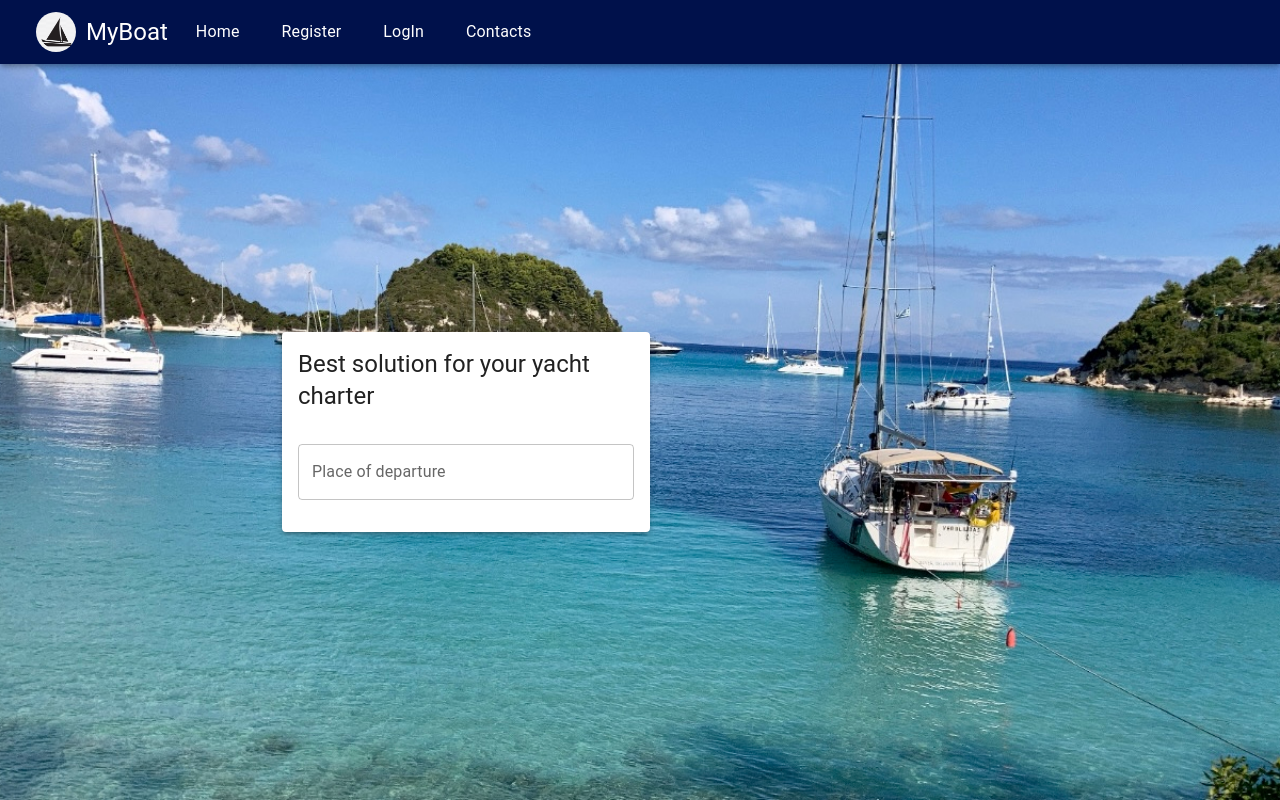
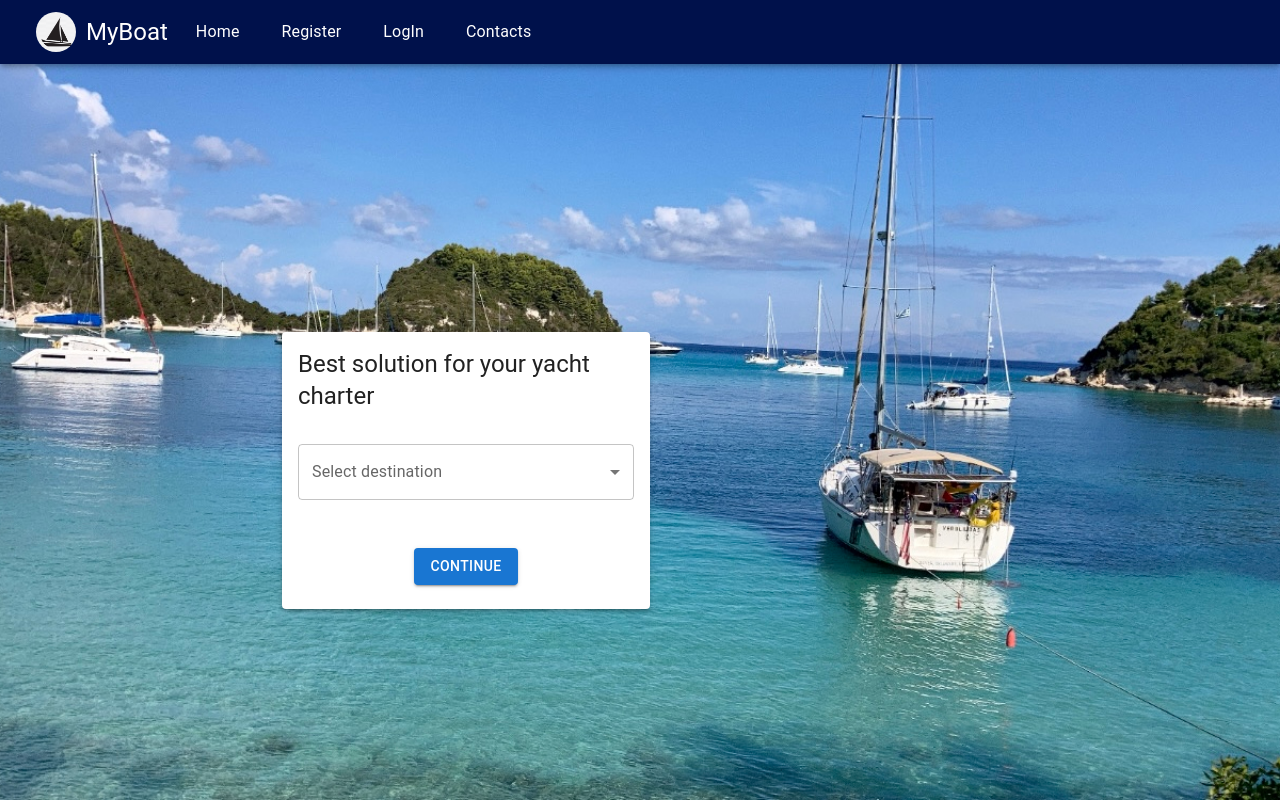
Before and after one commit to LaimaPetrauskiene/my-boat, a React (Create React App) app: page / in a window 1280 px wide. Built offline with nearby package versions, Linux system fonts and the light colour scheme.

Commit message:
Continue button added

```diff
--- a/src/components/home-page-card/DatePicker.jsx
+++ b/src/components/home-page-card/DatePicker.jsx
@@ -10,7 +10,7 @@ import DatePicker from "@mui/lab/DatePicker";
   return (
     <LocalizationProvider dateAdapter={AdapterDateFns}>
       <DatePicker
-        label="Basic example"
+        label="Dates"
         value={value}
         onChange={(newValue) => {
           setValue(newValue);
--- a/src/components/home-page-card/HomePageCard.jsx
+++ b/src/components/home-page-card/HomePageCard.jsx
@@ -1,7 +1,8 @@
 import React from "react";
-import { Paper, Box, TextField, Typography } from "@mui/material";
+import { Paper, Box, Button, Typography } from "@mui/material";
 
 import BasicDatePicker from "./DatePicker";
+import Places from "./Places";
 
 const HomePageCard = () => {
   return (
@@ -31,19 +32,16 @@ const HomePageCard = () => {
             flexDirection: "column",
           }}
         >
-          <TextField
-            sx={{ width: "100%" }}
-            id="outlined-basic"
-            label="Place of departure"
-            variant="outlined"
-          >
-            Place of departure
-          </TextField>
+          <Places />
           <Box sx={{ display: "flex", gap: 3, mb: 2 }}>
             <BasicDatePicker />
             <BasicDatePicker />
           </Box>
         </Box>
+        <Box sx={{display: "flex", justifyContent: "center", pb: 3}}>
+        <Button variant="contained">
+          Continue</Button>
+          </Box>
       </Paper>
     </Box>
   );
--- /dev/null
+++ b/src/components/home-page-card/Places.jsx
@@ -0,0 +1,33 @@
+import * as React from 'react';
+import Box from '@mui/material/Box';
+import InputLabel from '@mui/material/InputLabel';
+import MenuItem from '@mui/material/MenuItem';
+import FormControl from '@mui/material/FormControl';
+import Select from '@mui/material/Select';
+
+export default function BasicSelect() {
+  const [places, setPlaces] = React.useState('');
+
+  const handleChange = (event) => {
+    setPlaces(event.target.value);
+  };
+
+  return (
+    <Box sx={{ minWidth: "100%" }}>
+      <FormControl fullWidth>
+        <InputLabel id="places-select-label">Select destination</InputLabel>
+        <Select
+          labelId="places-select-label"
+          id="places-simple-select"
+          value={places}
+          label="SelectDestination"
+          onChange={handleChange}
+        >
+          <MenuItem value="Greece">Greece</MenuItem>
+          <MenuItem value="Italy">Italy</MenuItem>
+          <MenuItem value="Canary Islands">Canary Islands</MenuItem>
+        </Select>
+      </FormControl>
+    </Box>
+  );
+}
```
Also changed, not shown: src/components/boats-grid-card/BoatsGridCard.jsx (added, +16 -0 lines).
